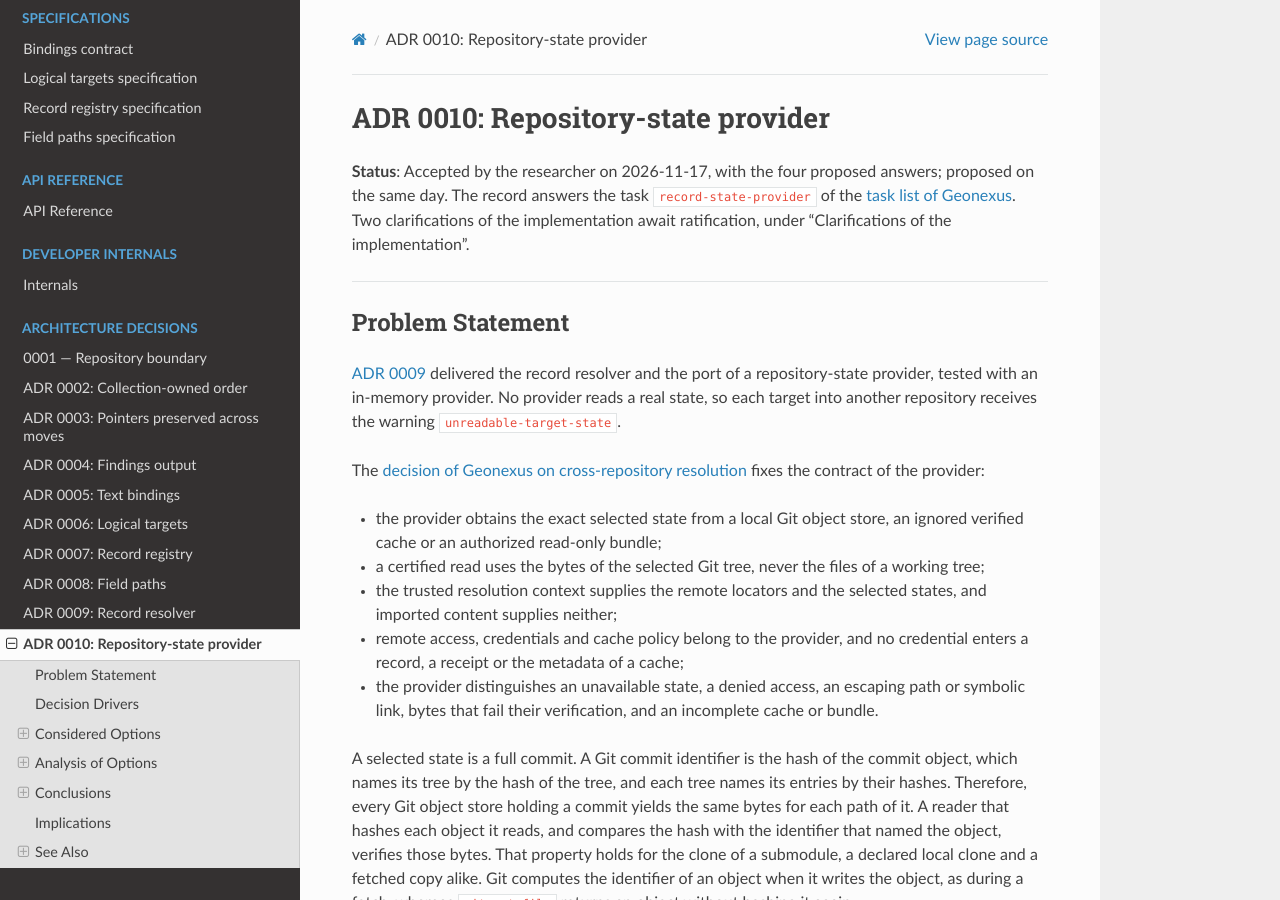
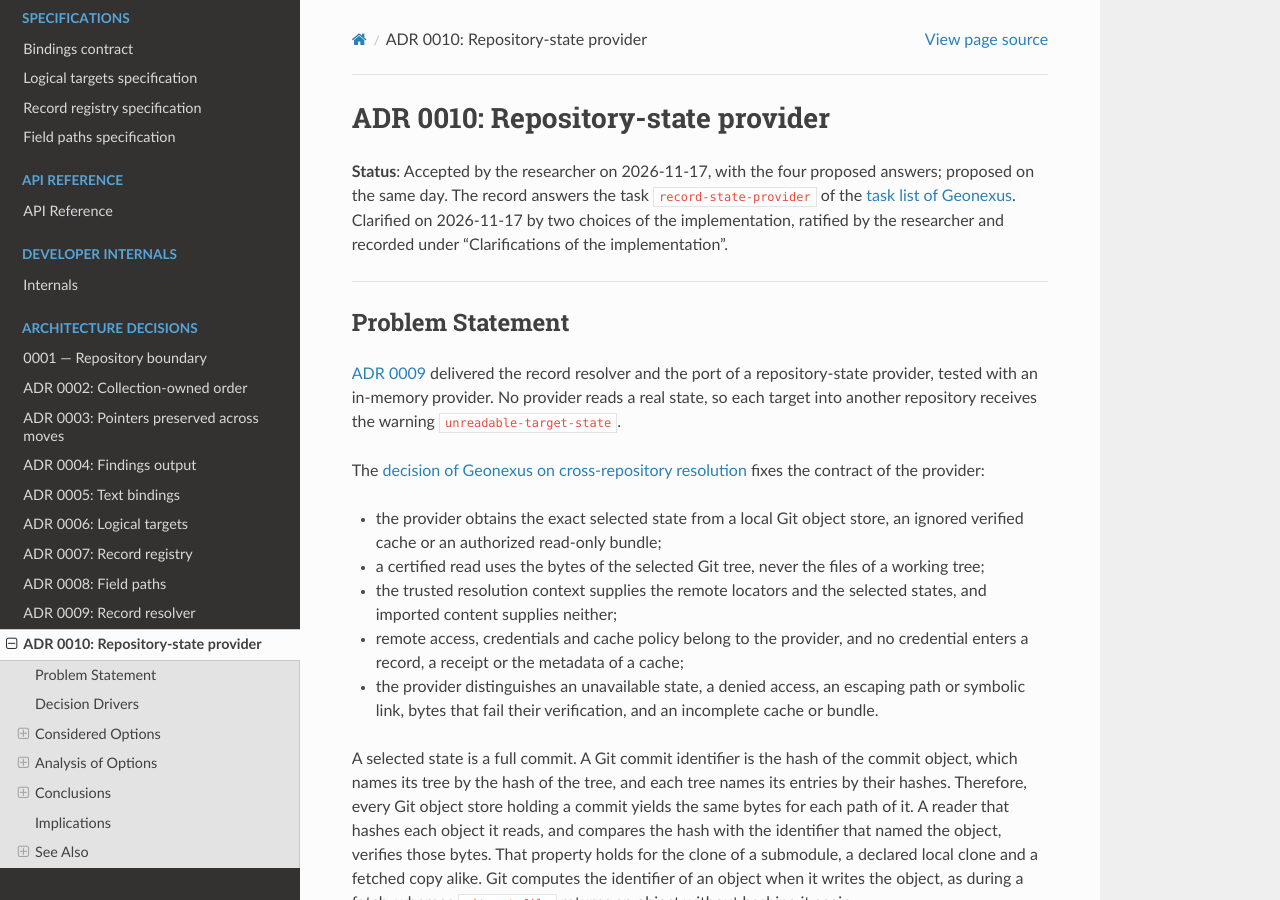
Before and after one commit to esther-poniatowski/anagraphe, a Sphinx documentation site: the page built from docs/adr/0010-state-provider.md, in a window 1280 px wide and 900 px high. Built offline with Sphinx 7.4.7 and the Read the Docs theme 3.1.0, drawn with Linux system fonts in a browser that asks for light colours; some of the changed text lies outside the part shown.

Commit message:
docs(adr): Ratify the clarifications of the provider ###################################################
Record in ADR 0010 the ratification of its two clarifications:
  - one cache for every repository, and the verification of each
    object by the provider
######################################################################

Signed-off-by: Esther Poniatowski <esther.poniatowski@ens.psl.eu>
Co-Authored-By: Claude Opus 5.5 <noreply@anthropic.com>

```diff
--- a/docs/adr/0010-state-provider.md
+++ b/docs/adr/0010-state-provider.md
@@ -2,8 +2,9 @@
 
 **Status**: Accepted by the researcher on 2026-11-17, with the four proposed answers; proposed on
 the same day. The record answers the task `record-state-provider` of the
-[task list of Geonexus][geonexus-todo]. Two clarifications of the implementation await ratification,
-under "Clarifications of the implementation".
+[task list of Geonexus][geonexus-todo]. Clarified on 2026-11-17 by two choices of the
+implementation, ratified by the researcher and recorded under "Clarifications of the
+implementation".
 
 ---
 
@@ -250,8 +251,7 @@ address that the root does not declare.
 
 ### Clarifications of the implementation
 
-The implementation of 2026-11-17 proposes two clarifications, which await the ratification of the
-researcher:
+The researcher ratified two choices of the implementation on 2026-11-17:
 
 1. **One cache for every repository**. The cache is one bare Git repository shared by every
    repository identifier, instead of one per identifier. The state of a submodule enters the cache
```
